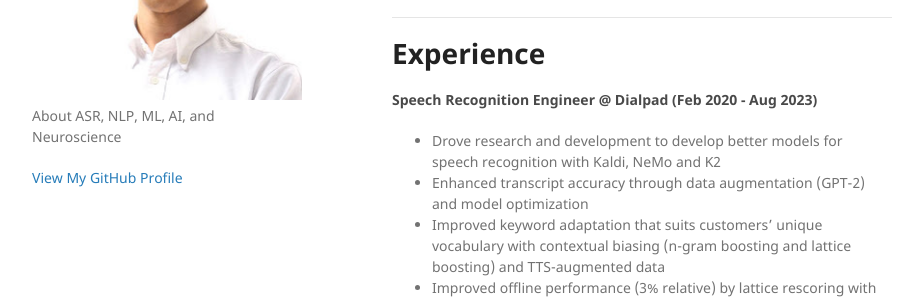
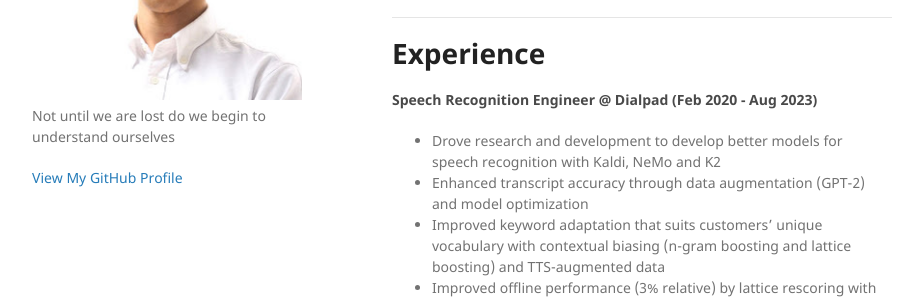
Before and after one commit to kennethli319/kennethli319.github.io, a Jekyll site: the page built from index.md, in a window 1280 px wide. Shown: the part 279-579 px from the top of the page, without its empty margins (178-1100 px from the left). Built offline with Jekyll 4.4.1, drawn with Linux system fonts in a browser that asks for light colours.

Commit message:
add style

```diff
--- a/_config.yml
+++ b/_config.yml
@@ -1,5 +1,5 @@
 title: Wang Yau Li
 logo: /assets/img/photo.jpg
-description: About ASR, NLP, ML, AI, and Neuroscience
+description: Not until we are lost do we begin to understand ourselves
 show_downloads: false
 theme: jekyll-theme-minimal
```
